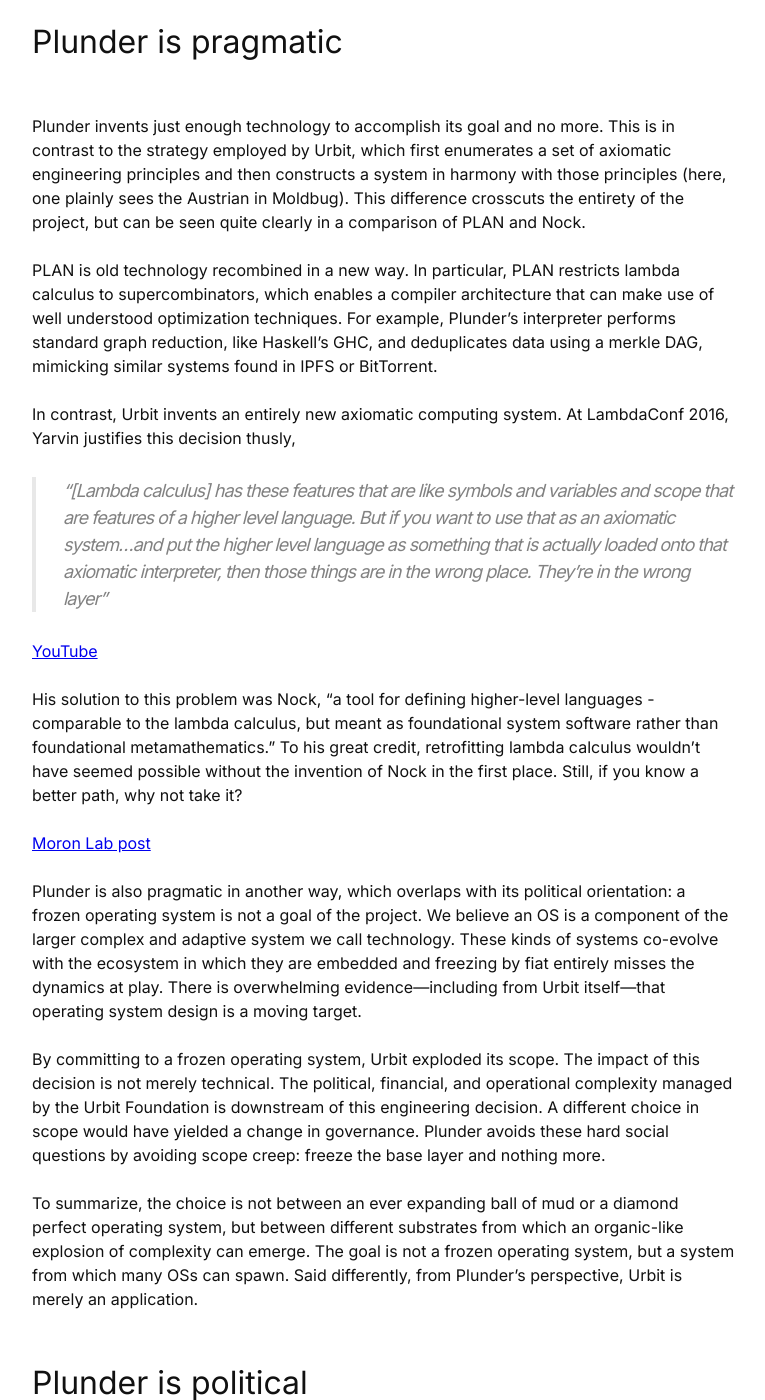
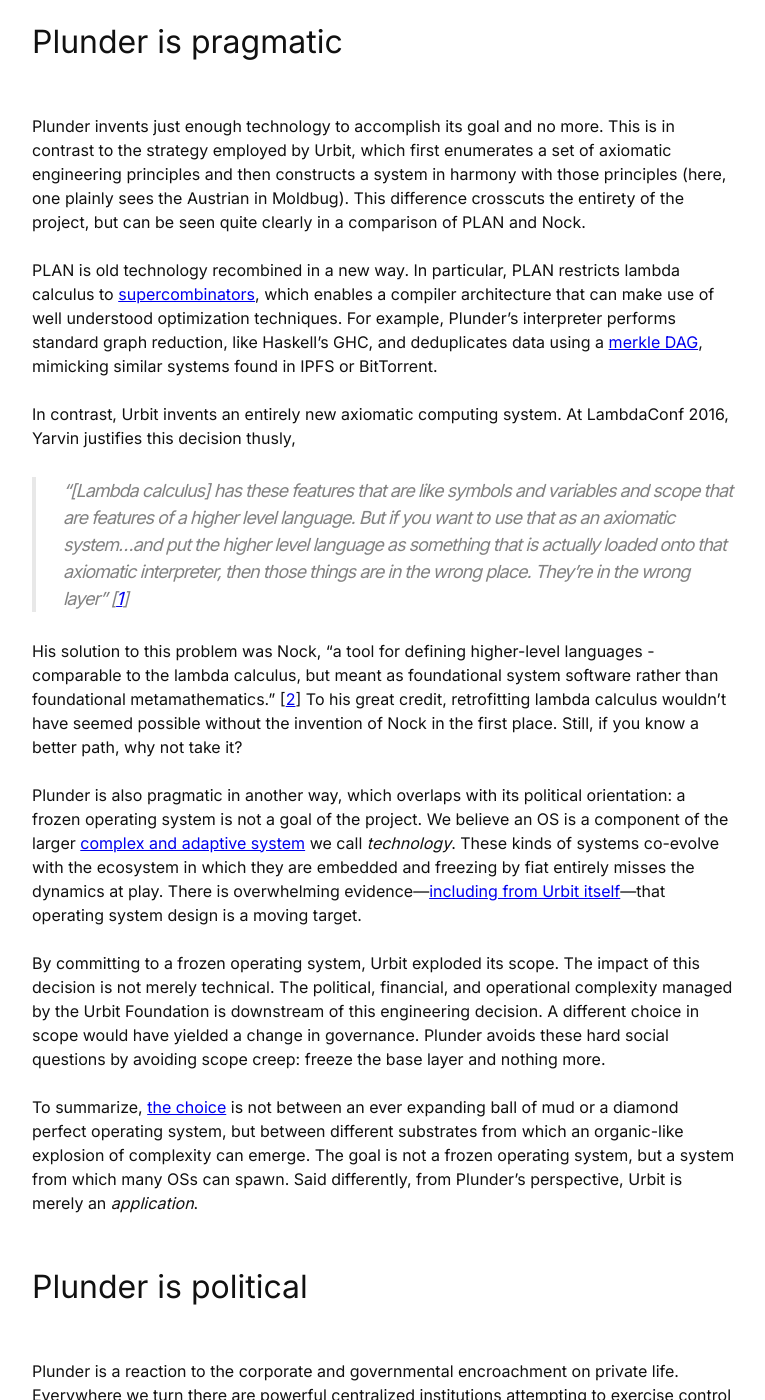
Before and after one commit to deathtothecorporation/jekyll-blog, a Jekyll site: the page built from _posts/2024-06-04-plunder-explained-for-urbit-users.md, in a window 1280 px wide and 1400 px high, scrolled down 1142 px. Shown: the whole window, without its empty margins (256-1021 px from the left). Built offline with Jekyll 4.4.1, drawn with Linux system fonts in a browser that asks for light colours; a script that is not in the unit is left out; comment, search, counter and statistics services are not loaded; some of the changed lines change nothing that is shown; some of the changed text lies outside the part shown.

Commit message:
Update Written Posts “2024-06-04-plunder-explained-for-urbit-users”

```diff
--- a/_posts/2024-06-04-plunder-explained-for-urbit-users.md
+++ b/_posts/2024-06-04-plunder-explained-for-urbit-users.md
@@ -16,37 +16,31 @@
 
 First, Plunder does not invent a new computing model, but instead recombines existing technologies in a new way. In particular, Plunder is based on lambda calculus, supercombinators, and graph reduction.
 
-Second, Plunder is explicitly political, or to be more precise, a practical form of [political constructivism](https://plato.stanford.edu/entries/constructivism-political/index.html). Plunder does not have a constitution and is not a republic, but it does encode a set of beliefs about the way human societies should relate to one another, what kind of function societies and individuals play in the broader world, and how to protect the natural rights of these entities from totalizing control.
+Second, Plunder is explicitly political, or to be more precise, it is a practical form of [political constructivism](https://plato.stanford.edu/entries/constructivism-political/index.html). Plunder does not have a constitution and is not a republic, but it does encode a set of beliefs about the way human societies should relate to one another, what kind of function societies and individuals play in the broader world, and how to protect the natural rights of these entities from totalizing control.
 
 ## Plunder is pragmatic
 
 Plunder invents just enough technology to accomplish its goal and no more. This is in contrast to the strategy employed by Urbit, which first enumerates a set of axiomatic engineering principles and then constructs a system in harmony with those principles (here, one plainly sees the Austrian in Moldbug). This difference crosscuts the entirety of the project, but can be seen quite clearly in a comparison of PLAN and Nock.
 
-PLAN is old technology recombined in a new way. In particular, PLAN restricts lambda calculus to supercombinators, which enables a compiler architecture that can make use of well understood optimization techniques. For example, Plunder’s interpreter performs standard graph reduction, like Haskell’s GHC, and deduplicates data using a merkle DAG, mimicking similar systems found in IPFS or BitTorrent.
+PLAN is old technology recombined in a new way. In particular, PLAN restricts lambda calculus to [supercombinators](https://harryrschwartz.com/2017/07/26/lifting-lambdas-into-supercombinators), which enables a compiler architecture that can make use of well understood optimization techniques. For example, Plunder’s interpreter performs standard graph reduction, like Haskell’s GHC, and deduplicates data using a [merkle DAG](https://docs.ipfs.tech/concepts/merkle-dag/), mimicking similar systems found in IPFS or BitTorrent.
 
 In contrast, Urbit invents an entirely new axiomatic computing system. At LambdaConf 2016, Yarvin justifies this decision thusly,
 
-> “\[Lambda calculus] has these features that are like symbols and variables and scope that are features of a higher level language. But if you want to use that as an axiomatic system…and put the higher level language as something that is actually loaded onto that axiomatic interpreter, then those things are in the wrong place. They’re in the wrong layer”
+> “\[Lambda calculus] has these features that are like symbols and variables and scope that are features of a higher level language. But if you want to use that as an axiomatic system…and put the higher level language as something that is actually loaded onto that axiomatic interpreter, then those things are in the wrong place. They’re in the wrong layer” [[1](https://www.youtube.com/watch?t=742&v=ztg3OQHPJ4s&feature=youtu.be)][](https://youtu.be/ztg3OQHPJ4s?t=742)
 
-[YouTube](https://youtu.be/ztg3OQHPJ4s?t=742)
+His solution to this problem was Nock, “a tool for defining higher-level languages - comparable to the lambda calculus, but meant as foundational system software rather than foundational metamathematics.” [[2](https://moronlab.blogspot.com/2010/01/nock-maxwells-equations-of-software.html)] To his great credit, retrofitting lambda calculus wouldn’t have seemed possible without the invention of Nock in the first place. Still, if you know a better path, why not take it?[](https://moronlab.blogspot.com/2010/01/nock-maxwells-equations-of-software.html)
 
-His solution to this problem was Nock, “a tool for defining higher-level languages - comparable to the lambda calculus, but meant as foundational system software rather than foundational metamathematics.” To his great credit, retrofitting lambda calculus wouldn’t have seemed possible without the invention of Nock in the first place. Still, if you know a better path, why not take it?
-
-[Moron Lab post](https://moronlab.blogspot.com/2010/01/nock-maxwells-equations-of-software.html)
-
-Plunder is also pragmatic in another way, which overlaps with its political orientation: a frozen operating system is not a goal of the project. We believe an OS is a component of the larger complex and adaptive system we call technology. These kinds of systems co-evolve with the ecosystem in which they are embedded and freezing by fiat entirely misses the dynamics at play. There is overwhelming evidence—including from Urbit itself—that operating system design is a moving target.
+Plunder is also pragmatic in another way, which overlaps with its political orientation: a frozen operating system is not a goal of the project. We believe an OS is a component of the larger [complex and adaptive system](http://pespmc1.vub.ac.be/CAS.html) we call *technology*. These kinds of systems co-evolve with the ecosystem in which they are embedded and freezing by fiat entirely misses the dynamics at play. There is overwhelming evidence—[including from Urbit itself](https://github.com/urbit/UIPs)—that operating system design is a moving target.
 
 By committing to a frozen operating system, Urbit exploded its scope. The impact of this decision is not merely technical. The political, financial, and operational complexity managed by the Urbit Foundation is downstream of this engineering decision. A different choice in scope would have yielded a change in governance. Plunder avoids these hard social questions by avoiding scope creep: freeze the base layer and nothing more.
 
-To summarize, the choice is not between an ever expanding ball of mud or a diamond perfect operating system, but between different substrates from which an organic-like explosion of complexity can emerge. The goal is not a frozen operating system, but a system from which many OSs can spawn. Said differently, from Plunder’s perspective, Urbit is merely an application.
+To summarize, [the choice](https://moronlab.blogspot.com/2010/01/urbit-functional-programming-from.html) is not between an ever expanding ball of mud or a diamond perfect operating system, but between different substrates from which an organic-like explosion of complexity can emerge. The goal is not a frozen operating system, but a system from which many OSs can spawn. Said differently, from Plunder’s perspective, Urbit is merely an *application*.
 
 ## Plunder is political
 
 Plunder is a reaction to the corporate and governmental encroachment on private life. Everywhere we turn there are powerful centralized institutions attempting to exercise control over society. Some are motivated by profit, others motivated by ideology; all of them opaque to those they seek to influence. We firmly reject this state of affairs.
 
-As Eric Hughes reminded us in A Cypherpunk's Manifesto, “Privacy is necessary for an open society in the electronic age.” We believe the personal communications you have on the internet should be as private as the words you utter in your home. By communication, we mean any exchange of information between any consenting parties whatsoever. We believe the gradual abandonment of this traditional liberal principle is a threat to the security and prosperity of our world. This does not mean that we endorse speech without accountability, or action without oversight, but we reject the notion that these virtues can only be cultivated through industrial-scale censorship.
-
-Our project also rejects the 20th century activist strategy. Activism implicitly recognizes the authority of the structure it attempts to modify, otherwise why appeal to it at all? Given the advanced state of institutional decay in western society, we think such an appeal would be useless at best, and counter-productive at worst.
+As Eric Hughes reminded us in [A Cypherpunk's Manifesto](https://www.activism.net/cypherpunk/manifesto.html), “Privacy is necessary for an open society in the electronic age.” We believe the personal communications you have on the internet should be as private as the words you utter in your home. By communication, we mean any exchange of information between any consenting parties whatsoever. We believe the gradual abandonment of this traditional liberal principle is a threat to the security and prosperity of our world. This does not mean that we endorse speech without accountability, or action without oversight, but we reject the notion that these virtues can only be cultivated through industrial-scale censorship.
 
 A successful version of Plunder is a realistic alternative to the existing control structures. By control structures, we mean the tools of information propagation and filtering, which through conscious direction, circumscribe the realm of the “possible.” We do not seek to modify or reform these structures—we aim to displace them. But with what alternative?
 
@@ -56,7 +50,7 @@
 
 ## Some practical differences
 
-Finally, for those that want concrete details, we’ll leave you with some direct comparisons (and please check out our technical documentation for more information):
+*Finally, for those that want concrete details, we’ll leave you with some direct comparisons (and please check out our [technical documentation](https://vaporware.gitbook.io/vaporware) for more information):*
 
 PLAN and Nock are similarly tight specifications for abstract computation, but PLAN trades off some formal simplicity in exchange for much better practical performance and legibility. PLAN does not claim to be Maxwellian, but Nock does.
 
```
